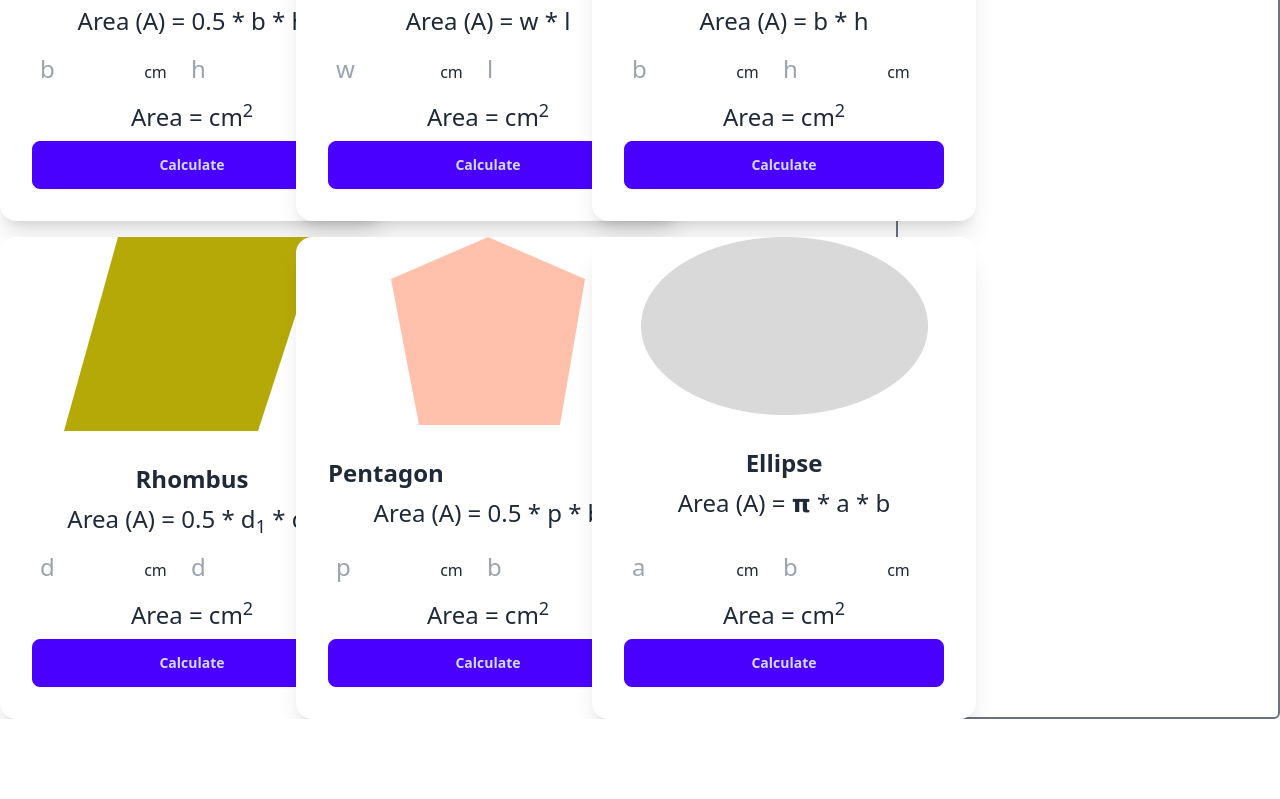
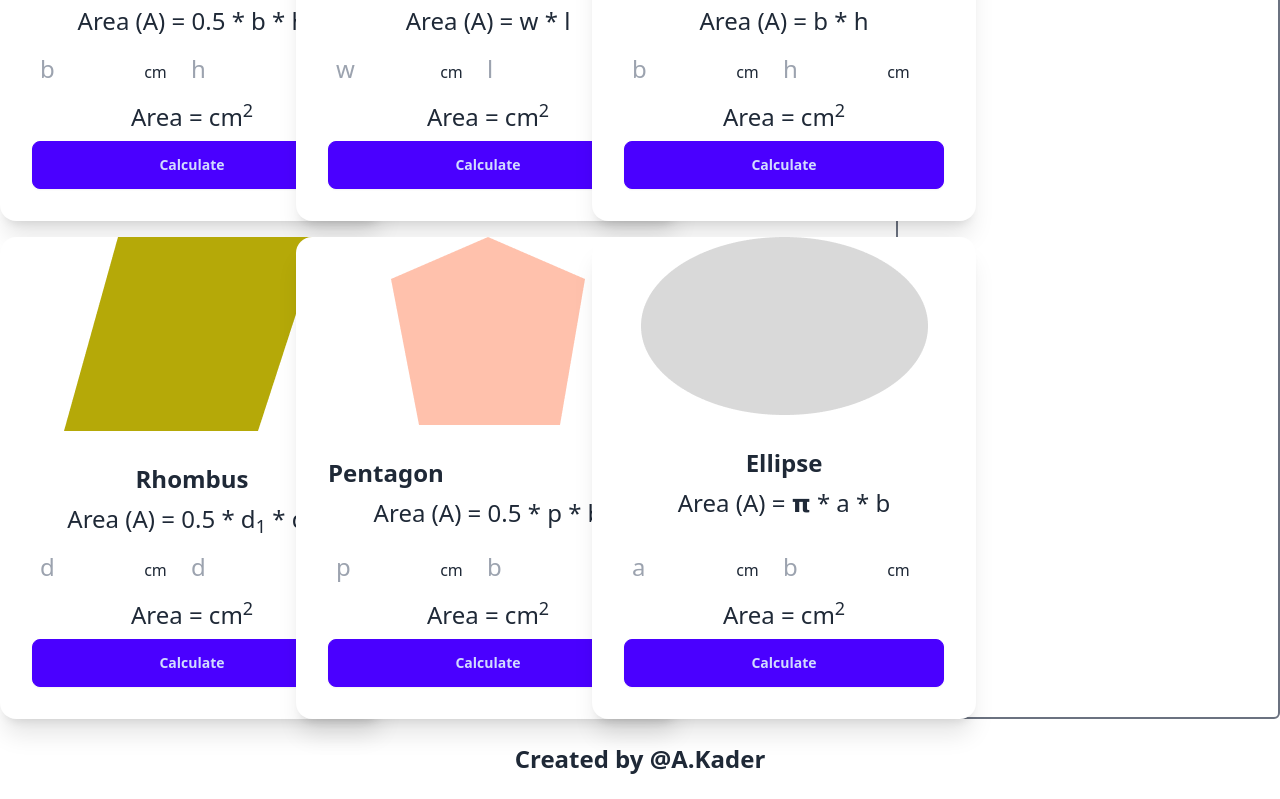
Before and after one commit to abKder/Geometry-genius-using-html-CSS-framework-and-JavaScript-, a plain HTML site: page index.html in a window 1280 px wide. Shown: the part 469-1268 px from the top of the page. Before the commit the page ends 1188 px from the top, so only its background shows below. Drawn offline with nearby package versions, Linux system fonts and the light colour scheme.

Commit message:
2nd commit

```diff
--- a/index.html
+++ b/index.html
@@ -173,6 +173,7 @@
             <script src="script/rhombus.js"></script>
             <script src="script/pentagon.js"></script>
             <script src="script/ellipse.js"></script>
+            <p class="font-extrabold text-2xl text-center mt-6 mb-6">Created by @A.Kader</p>
         </section>
     </main>
 </body>
```
